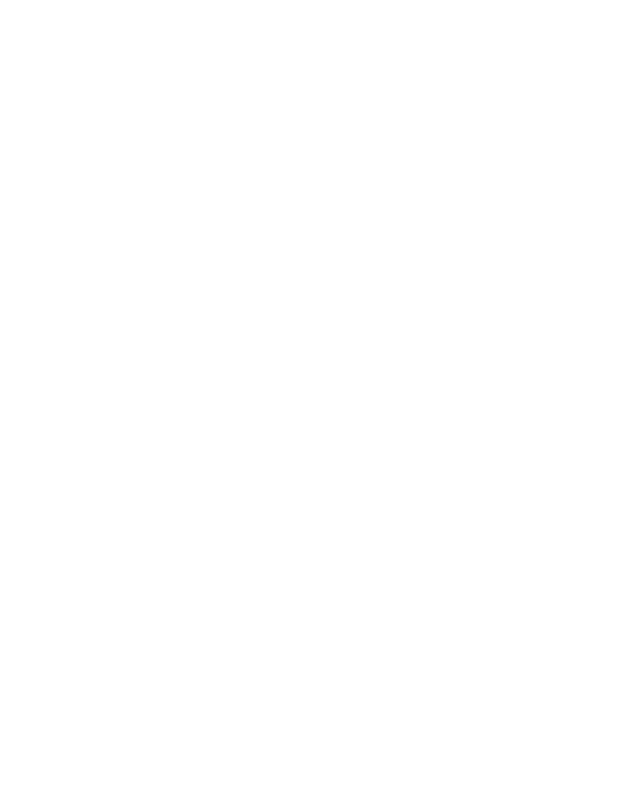
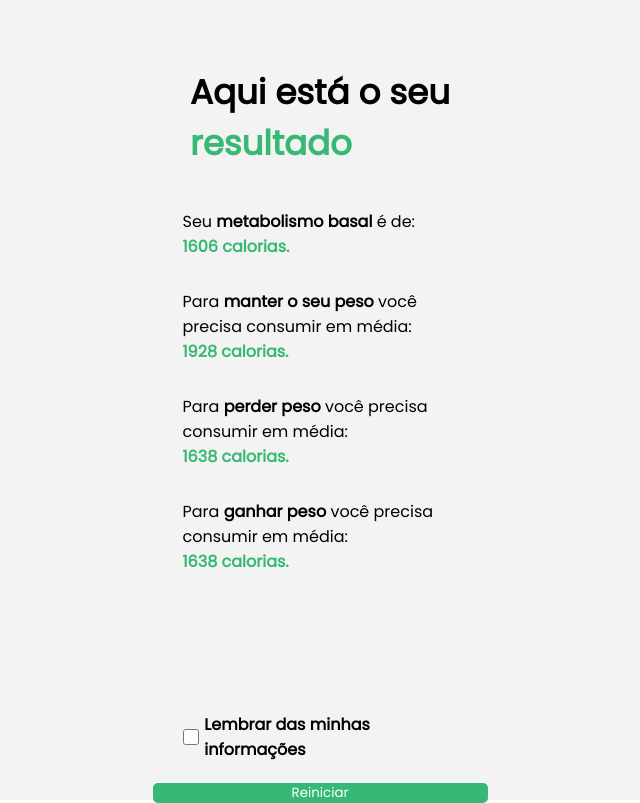
Before and after one commit to gustavoeyros/gocal-project, a React (Vite) app: page /result in a window 1280 px wide. Before the commit this address had no page. Shown: the whole page, without its empty margins (320-960 px from the left). Built offline with nearby package versions, Linux system fonts and the light colour scheme.

Commit message:
feat: last page

```diff
--- a/src/App.jsx
+++ b/src/App.jsx
@@ -3,6 +3,7 @@
 import Welcome from "./pages/Welcome";
 import Home from "./pages/Home";
 import Settings from "./pages/Settings";
+import Result from "./pages/Result";
 function App() {
   return (
     <main>
@@ -10,6 +11,7 @@
         <Route path="/" element={<Welcome />} />
         <Route path="/home" element={<Home />} />
         <Route path="/settings" element={<Settings />} />
+        <Route path="/result" element={<Result />} />
       </Routes>
     </main>
   );
--- /dev/null
+++ b/src/components/Check/index.jsx
@@ -0,0 +1,12 @@
+import { CheckWrapper, InputCheck } from "./styled";
+const Check = () => {
+  return (
+    <CheckWrapper>
+      <InputCheck type="checkbox" id="saveInfo" />
+
+      <label htmlFor="saveInfo">Lembrar das minhas informações</label>
+    </CheckWrapper>
+  );
+};
+
+export default Check;
--- /dev/null
+++ b/src/components/Check/styled.js
@@ -0,0 +1,16 @@
+import styled from "styled-components";
+
+export const CheckWrapper = styled.div`
+  display: flex;
+  align-items: center;
+  gap: 5px;
+  font-weight: 700;
+  margin-bottom: 21px;
+`;
+
+export const InputCheck = styled.input`
+  background-color: #37b874;
+
+  width: 18px;
+  height: 18px;
+`;
--- a/src/components/Description/styled.js
+++ b/src/components/Description/styled.js
@@ -1,6 +1,8 @@
 import styled from "styled-components";
 
-export const Title = styled.h1`
+export const Title = styled.h2`
+  padding-top: 45px;
   font-size: 18px;
   font-weight: 700;
+  color: black;
 `;
--- /dev/null
+++ b/src/components/ResultText/index.jsx
@@ -0,0 +1,11 @@
+import { ResultStyled } from "./styled";
+
+const ResultText = ({ children, position }) => {
+  return (
+    <>
+      <ResultStyled position={position}>{children}</ResultStyled>
+    </>
+  );
+};
+
+export default ResultText;
--- /dev/null
+++ b/src/components/ResultText/styled.js
@@ -0,0 +1,15 @@
+import styled from "styled-components";
+
+export const ResultStyled = styled.div`
+  color: #37b874;
+  font-weight: 700;
+  & p {
+    color: black;
+    font-weight: 400;
+  }
+
+  ${(props) =>
+    props.position === "first" ? "margin-top: 40px;" : "margin-top: 30px;"}
+
+  ${(props) => (props.position === "last" ? "margin-bottom: 138px;" : "")}
+`;
--- /dev/null
+++ b/src/pages/Result.jsx
@@ -0,0 +1,44 @@
+import { GlobalWrapper } from "./styled";
+import Title from "../components/Title";
+import ResultText from "../components/ResultText";
+import Button from "../components/Button";
+import Check from "../components/Check";
+const Result = () => {
+  return (
+    <GlobalWrapper>
+      <Title>
+        <p>Aqui está o seu</p>
+        resultado
+      </Title>
+
+      <ResultText position="first">
+        <p>
+          Seu <b>metabolismo basal</b> é de:
+        </p>
+        1606 calorias.
+      </ResultText>
+      <ResultText>
+        <p>
+          Para <b>manter o seu peso </b>você precisa consumir em média:
+        </p>
+        1928 calorias.
+      </ResultText>
+      <ResultText>
+        <p>
+          Para <b>perder peso</b> você precisa consumir em média:
+        </p>
+        1638 calorias.
+      </ResultText>
+      <ResultText position="last">
+        <p>
+          Para <b>ganhar peso</b> você precisa consumir em média:
+        </p>
+        1638 calorias.
+      </ResultText>
+      <Check />
+      <Button>Reiniciar</Button>
+    </GlobalWrapper>
+  );
+};
+
+export default Result;
```
